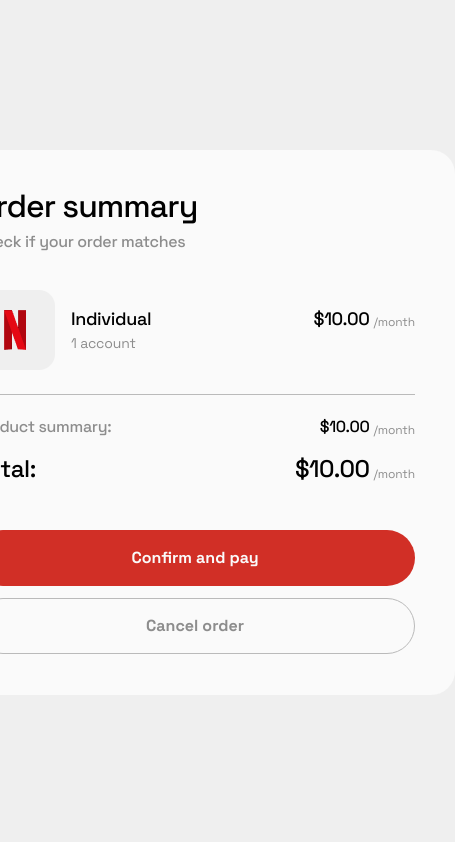
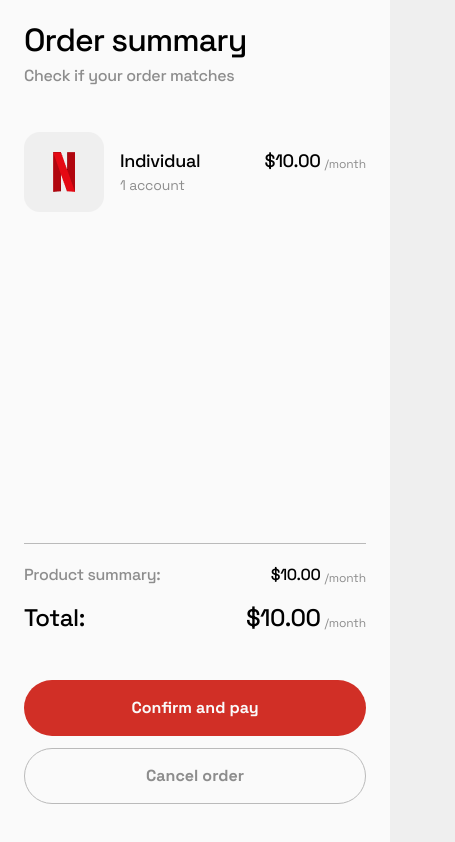
Before and after one commit to pawel-mirys/INVO_Netflix_Summary_Panel, a website built with Vite: page index.html in a window 390 px wide. Shown: the whole page, 455 px wide, since content can reach past the window. Built offline with nearby package versions, Linux system fonts and the light colour scheme.

Commit message:
mobile layout

```diff
--- a/index.html
+++ b/index.html
@@ -18,7 +18,7 @@
         <p class="checkout-card-component__hint">
           Check if your order matches
         </p>
-        <div class="product-container">
+        <div class="product-list">
           <div class="product">
             <div class="product__item">
               <img class="product__image" src="./assets/images/Product.png" alt="Netflix Product">
@@ -30,6 +30,7 @@
             <div class="product__prize-container">
               <h3 class="product__prize">$10.00</h3>
               <p class="product__prize-info">/month</p>
+            </div>
           </div>
         </div>
       </div>
@@ -50,7 +51,6 @@
             <p class="summary__total-prize-info">/month</p>
           </div>
         </div>
-        </div>
         <div class="checkout-options">
           <button class="btn-primary checkout-options__confirm" data-loading="0">
             <div class="btn-primary__text">Confirm and pay</div>
@@ -61,7 +61,9 @@
           <button class="btn-secondary checkout-options__cancel">Cancel order</button>
         </div>
       </div>
+
     </div>
+
   </div>
 
   <script type="module" src="/src/global-scripts/main.js"></script>
--- a/src/pages/home-page/components/checkout-card-component/checkout-card-component.scss
+++ b/src/pages/home-page/components/checkout-card-component/checkout-card-component.scss
@@ -10,7 +10,6 @@
   &__order-summary {
     @include flex(flex-start, flex-start, column);
     width: 100%;
-    height: 100%;
   }
   &__header {
     @include font-dtm-32;
@@ -21,4 +20,15 @@
     color: var(--color-black-200);
     margin: 12px 0 0 0;
   }
+
+  @media (max-width: 550px) {
+    @include flex(space-between, flex-start, column);
+    width: 100%;
+    height: 100vh;
+    padding: 24px;
+    border-radius: 0;
+    &__order-summary {
+      height: 100%;
+    }
+  }
 }
--- a/src/pages/home-page/components/checkout-options/checkout-options.scss
+++ b/src/pages/home-page/components/checkout-options/checkout-options.scss
@@ -3,4 +3,8 @@
   width: 100%;
   margin: 29px 0 0 0;
   gap: 12px;
+
+  @media (max-width: 550px) {
+    margin: 30px 0 16px 0;
+  }
 }
--- a/src/pages/home-page/components/product/product.scss
+++ b/src/pages/home-page/components/product/product.scss
@@ -1,4 +1,4 @@
-.product-container {
+.product-list {
   width: 100%;
   margin: 40px 0 0px 0;
   padding: 0 0 24px 0;
@@ -39,4 +39,9 @@
       margin: -14px 0 0 0;
     }
   }
+
+  @media (max-width: 550px) {
+    margin: 48px 0 23px 0;
+    height: 100%;
+  }
 }
--- a/src/pages/home-page/components/summary/summary.scss
+++ b/src/pages/home-page/components/summary/summary.scss
@@ -50,6 +50,9 @@
   &__total-prize-info {
     color: var(--color-black-200);
     @include font-dtm-12;
-     margin: 10px 0 0 0;
+    margin: 10px 0 0 0;
+  }
+  @media (max-width: 550px) {
+      margin: 0 0 0 0;
   }
 }
```
Lines whose indentation alone changed are shown as unchanged.
